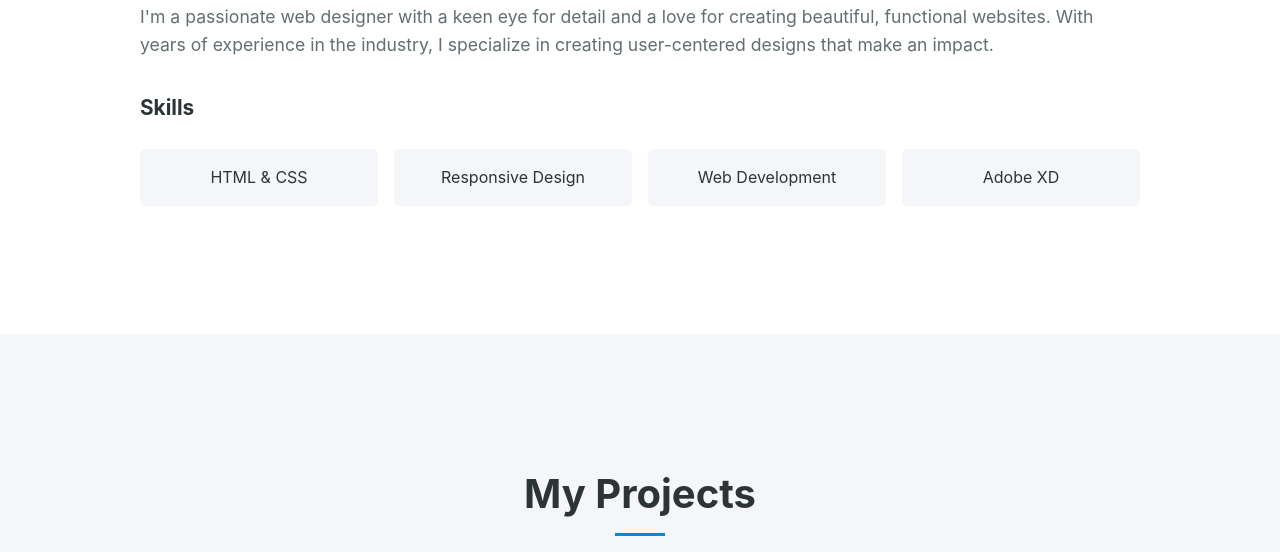
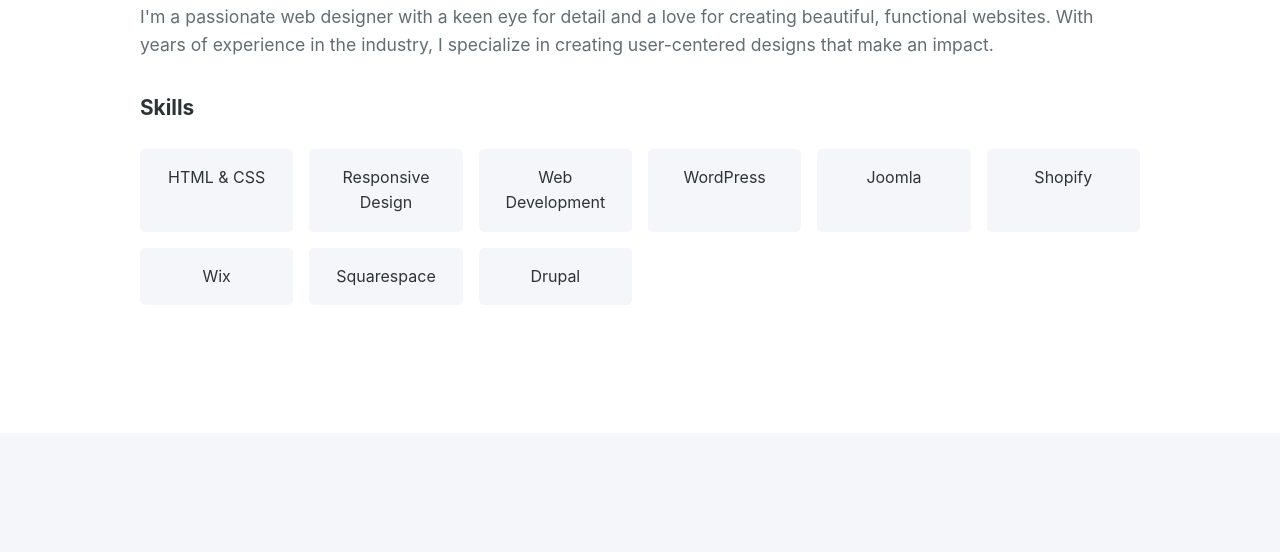
Before and after one commit to CodeTheGlobe/imafidon-portfolio, a website built with Vite: page index.html in a window 1280 px wide. Shown: the part 1037-1589 px from the top of the page. Built offline with nearby package versions, Linux system fonts and the light colour scheme.

Commit message:
Update index.html

```diff
--- a/index.html
+++ b/index.html
@@ -44,7 +44,12 @@
                         <li>HTML & CSS</li>
                         <li>Responsive Design</li>
                         <li>Web Development</li>
-                        <li>Adobe XD</li>
+                        <li>WordPress</li>
+                        <li>Joomla</li>
+                        <li>Shopify</li>
+                        <li>Wix</li>
+                        <li>Squarespace</li>
+                        <li>Drupal</li>
                     </ul>
                 </div>
             </div>
```
